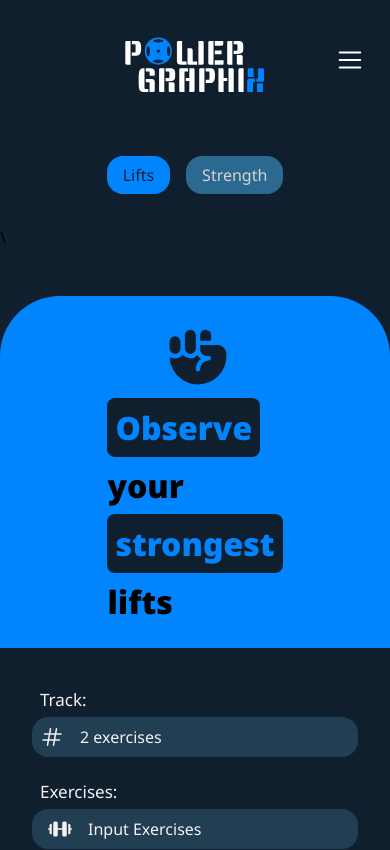
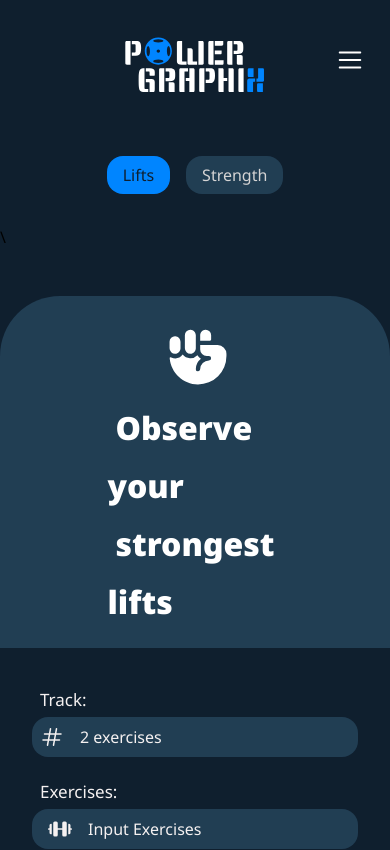
Before and after one commit to AtanasovCode/lift-log, a React (Vite) app: page /input-stats in a window 390 px wide. Shown: the top 850 px of the page. Built offline with nearby package versions, Linux system fonts and the light colour scheme; a web font is replaced by a local one.

Commit message:
changed color from accent to secondary on input stats for mobile view

```diff
--- a/src/components/input-stats/LiftStats.jsx
+++ b/src/components/input-stats/LiftStats.jsx
@@ -92,7 +92,7 @@ const LiftStats = ({ errorActive, setErrorActive }) => {
                         </Styled.Title>
                         <Styled.Icon>
                             <HandFist
-                                color={theme.background}
+                                color="#fff"
                                 size="100%"
                                 weight="fill"
                             />
--- a/src/components/input-stats/StrengthStats.jsx
+++ b/src/components/input-stats/StrengthStats.jsx
@@ -67,7 +67,7 @@ const StrengthStats = ({ errorActive, setErrorActive }) => {
                         <Styled.Icon>
                             <RocketLaunch
                                 size="100%"
-                                color={theme.richBlackDark}
+                                color="#fff"
                                 weight="fill" />
                         </Styled.Icon>
                     </Styled.Heading>
@@ -124,7 +124,7 @@ const StrengthStats = ({ errorActive, setErrorActive }) => {
                                     <ChartLine
                                         size="100%"
                                         color={theme.text}
-                                        weight="fill"
+                                        weight="thin"
                                     />
                                 </Styled.SubmitIcon>
                                 Get Results
--- a/src/routes/InputStats.jsx
+++ b/src/routes/InputStats.jsx
@@ -100,7 +100,7 @@ const Tab = styled.div`
     justify-content: center;
     padding: .5rem 1rem;
     border-radius: 16px;
-    background-color: ${props => props.theme.mayaBlueDark};
+    background-color: ${props => props.theme.secondary};
     color: #d5d4d4;
     margin: 0 .5rem;
     cursor: pointer;
--- a/src/styles/Styled.Stats.jsx
+++ b/src/styles/Styled.Stats.jsx
@@ -105,7 +105,7 @@ export const Heading = styled.div`
         border-radius: 60px;
         border-bottom-left-radius: 0;
         border-bottom-right-radius: 0;
-        background-color: ${props => props.theme.accent};
+        background-color: ${props => props.theme.secondary};
         padding: 25px 0;
     }
 `;
@@ -128,7 +128,7 @@ export const Title = styled.div`
         flex-direction: column;
         align-items: flex-start;
         justify-content: center;
-        color: #000;
+        color: #fff;
     }
 `;
 
@@ -140,9 +140,9 @@ export const Fancy = styled.span`
     @media (max-width: 768px) {
         color: ${props => props.color};
         margin: 7px 0;
-        background-color: ${props => props.theme.background};
         border-radius: 8px;
         padding: 8px;
+        color: #fff;
     }
 `;
 
```
